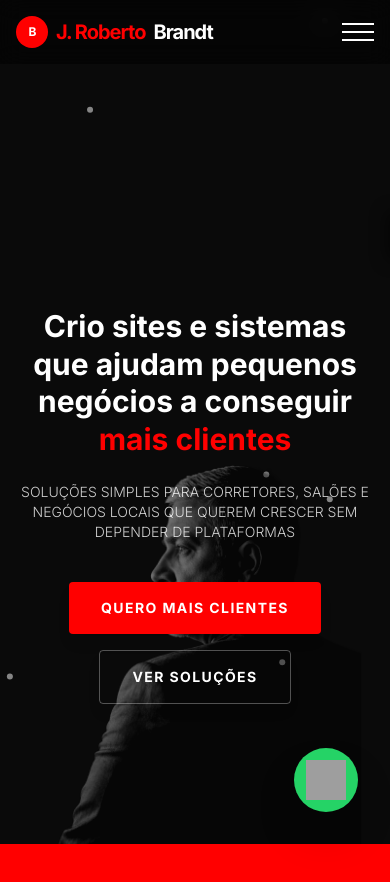
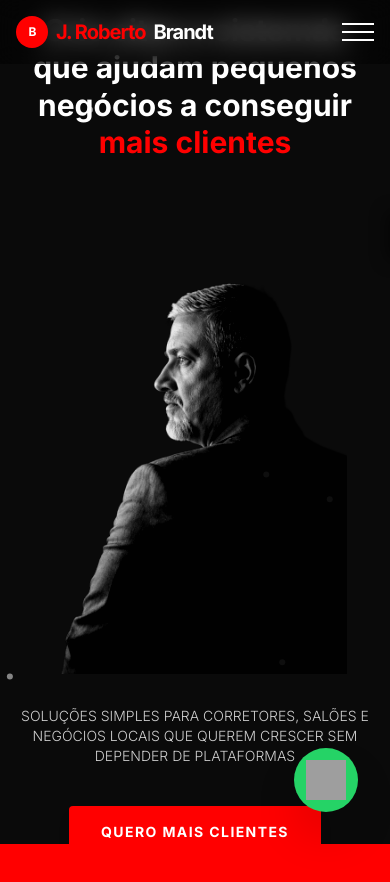
Before and after one commit to jrmacbrandt/J.Roberto, a React (Vite) app: page / in a window 390 px wide. Shown: the top 882 px of the page. Built offline with nearby package versions, Linux system fonts and the light colour scheme; grey boxes are pictures that could not be loaded; a web font is replaced by a local one.

Commit message:
style: reorganizar hero mobile para evitar sobreposições

```diff
--- a/src/App.tsx
+++ b/src/App.tsx
@@ -201,10 +201,27 @@ const Header = () => {
         />
       )}
 
-      <div className="header-content z-20 text-center px-4 max-w-4xl mx-auto mt-[20vh] md:mt-[10vh]">
+      {/* Container Principal do Hero */}
+      <div className="z-20 w-full max-w-7xl mx-auto px-4 flex flex-col md:block">
+
+        {/* Título (Sempre no Topo) */}
+        <div className="header-content text-center mt-24 md:mt-[10vh] max-w-4xl mx-auto md:absolute md:left-1/2 md:-translate-x-1/2 md:w-full">
           <div className="firstline text-3xl sm:text-4xl md:text-6xl font-bold mb-6 leading-tight max-w-3xl mx-auto">
             Crio sites e sistemas que ajudam pequenos negócios a conseguir <span className="color">mais clientes</span>
           </div>
+        </div>
+
+        {/* Imagem de Perfil (No meio no Mobile, Direita no Desktop) */}
+        <div className="relative mt-8 md:mt-0 md:absolute md:bottom-0 md:right-0 w-[85%] sm:w-[70%] md:w-[35%] mx-auto opacity-90 pointer-events-auto select-none z-10 transition-all duration-1000 md:translate-y-20">
+          <img
+            src="/profile.png"
+            alt="J. Roberto Brandt"
+            className="w-full h-full object-cover object-top grayscale hover:grayscale-0 active:grayscale-0 transition-all duration-700 brightness-110 contrast-125 cursor-pointer"
+          />
+        </div>
+
+        {/* Subtítulo e Botões (Embaixo no Mobile, Meio no Desktop) */}
+        <div className="header-content text-center mt-8 md:mt-[50vh] max-w-4xl mx-auto md:absolute md:left-1/2 md:-translate-x-1/2 md:w-full z-20">
           <div className="secondline text-sm sm:text-lg md:text-xl font-light uppercase mb-10 max-w-2xl mx-auto opacity-80">
             Soluções simples para corretores, salões e negócios locais que querem crescer sem depender de plataformas
           </div>
@@ -217,13 +234,6 @@ const Header = () => {
             </a>
           </div>
         </div>
-
-      <div className="header-image absolute bottom-0 left-1/2 -translate-x-1/2 md:left-auto md:right-0 md:translate-x-0 w-[85%] sm:w-[70%] md:w-[35%] opacity-40 md:opacity-90 pointer-events-auto select-none z-10 transition-all duration-1000 translate-y-12 md:translate-y-20">
-        <img
-          src="/profile.png"
-          alt="J. Roberto Brandt"
-          className="w-full h-full object-cover object-top grayscale hover:grayscale-0 active:grayscale-0 transition-all duration-700 brightness-110 contrast-125 cursor-pointer"
-        />
       </div>
     </section>
   );
```
Lines whose indentation alone changed are shown as unchanged.
